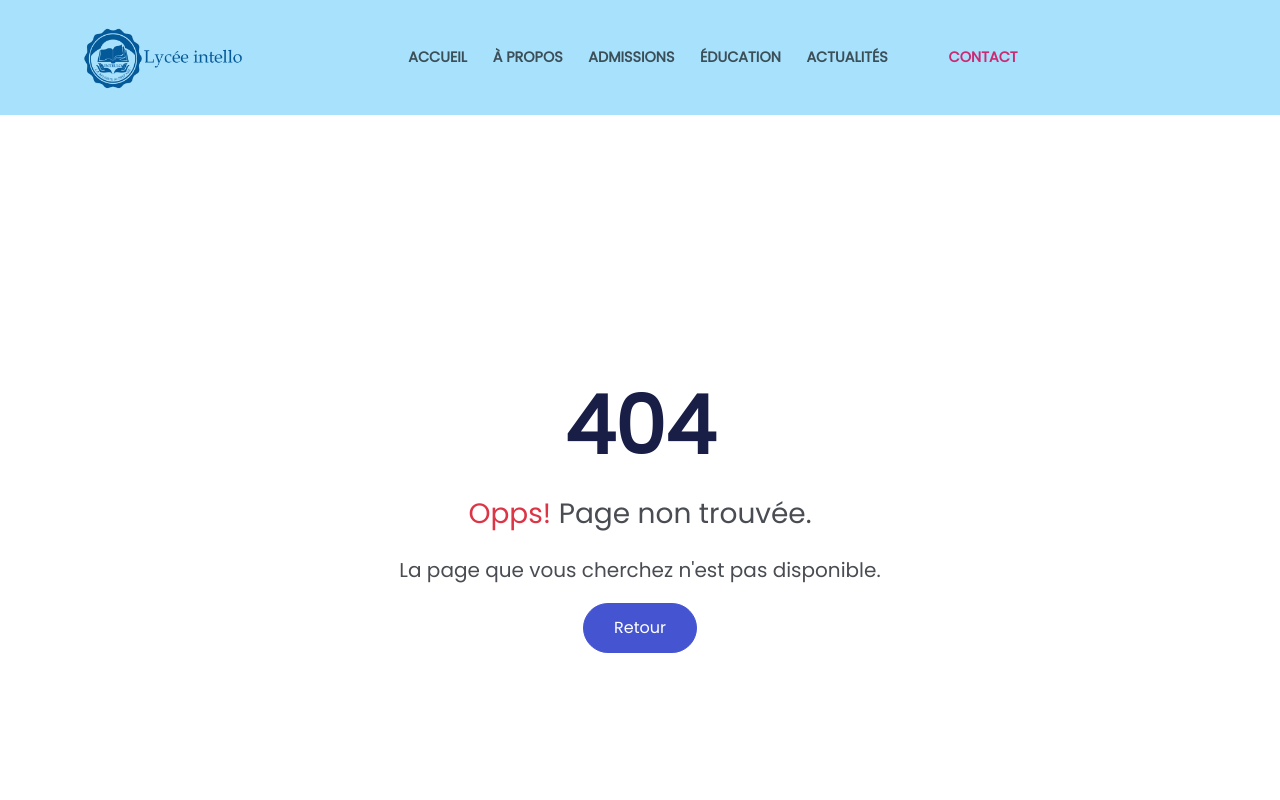
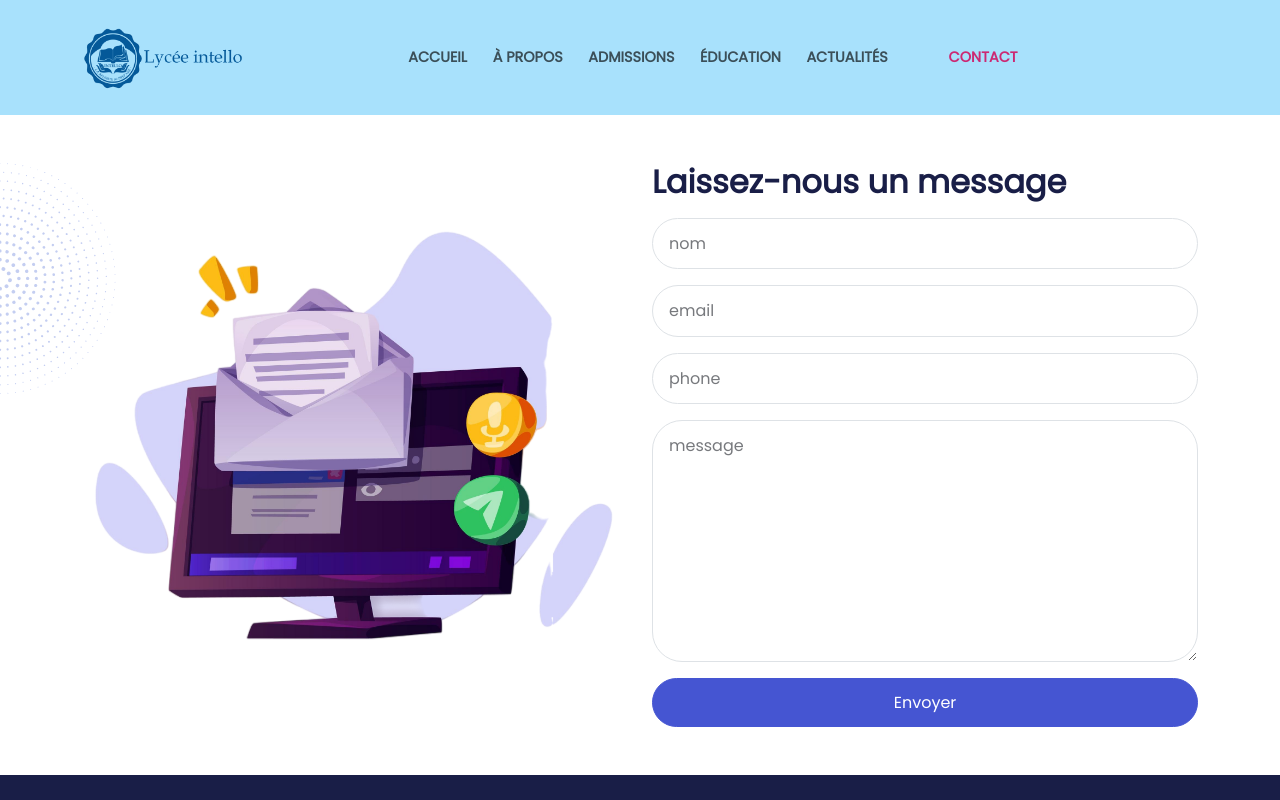
Before and after one commit to Radoniaina24/intello24, a Next.js app: page /contact in a window 1280 px wide. Before the commit this address had no page. Shown: the top 800 px of the page. Built offline with nearby package versions, Linux system fonts and the light colour scheme.

Commit message:
add page contact

```diff
--- /dev/null
+++ b/src/app/contact/page.js
@@ -0,0 +1,8 @@
+import Contact from '@/components/Contact/Contact';
+
+export const metadata = {
+  title: 'Contact',
+};
+export default function page() {
+  return <Contact />;
+}
--- a/src/components/Contact/Contact.js
+++ b/src/components/Contact/Contact.js
@@ -30,7 +30,7 @@ function Contact(props) {
     });
 
   return (
-    <section id='contact' className='contact my-2 position-relative'>
+    <section id='contact' className='contact my-5 position-relative'>
       <Image
         src={decoration}
         alt=''
--- a/src/components/Navbar/Navbar.jsx
+++ b/src/components/Navbar/Navbar.jsx
@@ -69,12 +69,12 @@ export default function Navbar() {
               </a>
             </li>
             <li className='nav-item'>
-              <a
+              <Link
                 className='nav-link btn btn-outline-secondary px-4 mx-4'
-                href='#contact'
+                href='contact'
               >
                 Contact
-              </a>
+              </Link>
             </li>
           </ul>
         </div>
```
